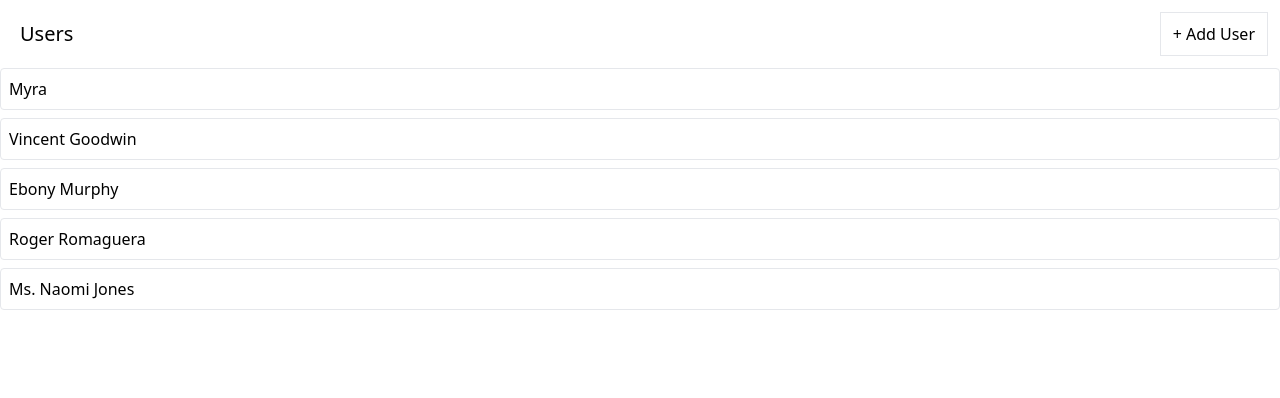
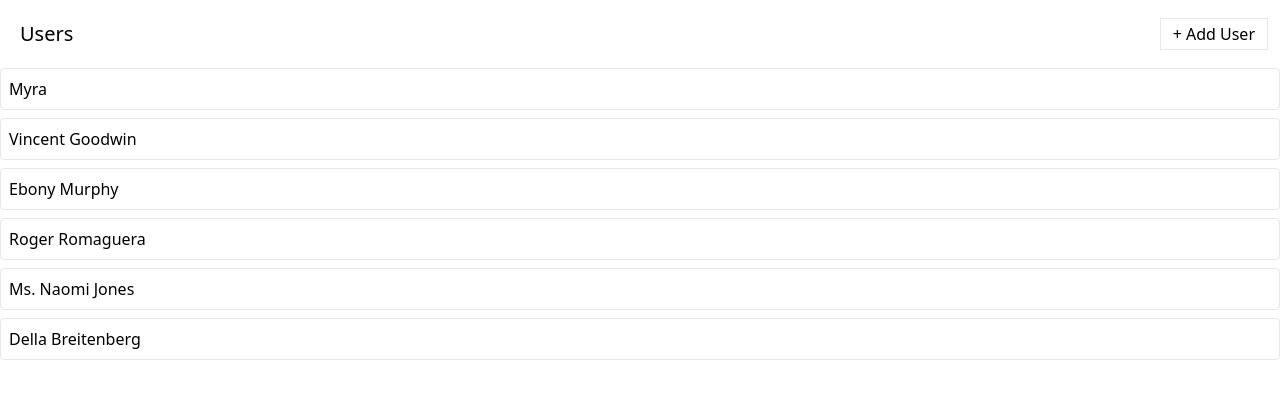
Before and after one commit to mwoolf87/media, a React (Create React App) app: page / in a window 1280 px wide. Shown: the top 398 px of the page. Built offline with nearby package versions, Linux system fonts and the light colour scheme; data requests are answered from the project's data file.

Commit message:
refactored button and userslist components

```diff
--- a/db.json
+++ b/db.json
@@ -19,6 +19,10 @@
     {
       "name": "Ms. Naomi Jones",
       "id": 5
+    },
+    {
+      "name": "Della Breitenberg",
+      "id": 6
     }
   ],
   "albums": [],
--- a/src/components/Button.js
+++ b/src/components/Button.js
@@ -1,4 +1,5 @@
 import className from "classnames";
+import { GoSync } from "react-icons/go";
 
 function Button({
   children,
@@ -9,12 +10,14 @@
   danger,
   outline,
   rounded,
+  loading,
   ...rest
 }) {
   const classes = className(
     rest.className,
-    "flex items-center px-3 py-1.5 border",
+    "flex items-center px-3 py-1.5 border h-8",
     {
+      "opacity-80": loading,
       "border-blue-500 bg-blue-500 text-white": primary,
       "border-gray-900 bg-gray-900 text-white": secondary,
       "border-green-500 bg-green-500 text-white": success,
@@ -33,8 +36,8 @@
   );
 
   return (
-    <button {...rest} className={classes}>
-      {children}
+    <button {...rest} disabled={loading} className={classes}>
+      {loading ? <GoSync className="animate-spin" /> : children}
     </button>
   );
 }
--- a/src/components/UsersList.js
+++ b/src/components/UsersList.js
@@ -17,23 +17,17 @@
     doFetchUsers();
   }, [doFetchUsers]);
 
-  if (isLoadingUsers) {
-    return (
-      <div>
-        <Skeleton times={4} clasName="h-10 w-full" />
-      </div>
-    );
-  }
-
   const handleUserAdd = () => {
     doCreateUser();
   };
 
-  if (loadingUsersError) {
-    return <div>Error fetching data...</div>;
-  }
-
-  const renderedUsers = data.map(user => {
+  let content;
+  if (isLoadingUsers) {
+    content = <Skeleton times={6} clasName="h-10 w-full" />;
+  } else if (loadingUsersError) {
+    content = <div>Error fetching data...</div>;
+  } else {
+    content = data.map(user => {
       return (
         <div key={user.id} className="mb-2 border rounded">
           <div className="flex p-2 justify-between items-center cursor-pointer">
@@ -42,19 +36,18 @@
         </div>
       );
     });
+  }
 
   return (
     <div>
-      <div className="flex flex-row justify-between m-3">
+      <div className="flex flex-row justify-between items-center m-3">
         <h1 className="m-2 text-xl">Users</h1>
-        {isCreatingUser ? (
-          "Creating User..."
-        ) : (
-          <Button onClick={handleUserAdd}>+ Add User</Button>
-        )}
+        <Button loading={isCreatingUser} onClick={handleUserAdd}>
+          + Add User
+        </Button>
         {creatingUserError && "Error creating user..."}
       </div>
-      {renderedUsers}
+      {content}
     </div>
   );
 };
```
Lines whose indentation alone changed are shown as unchanged.
